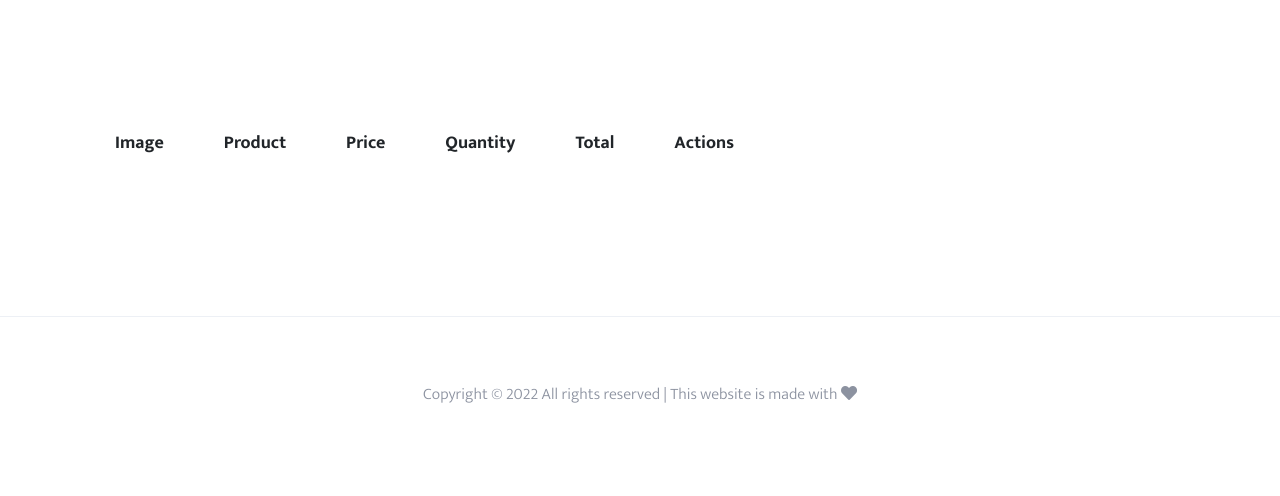
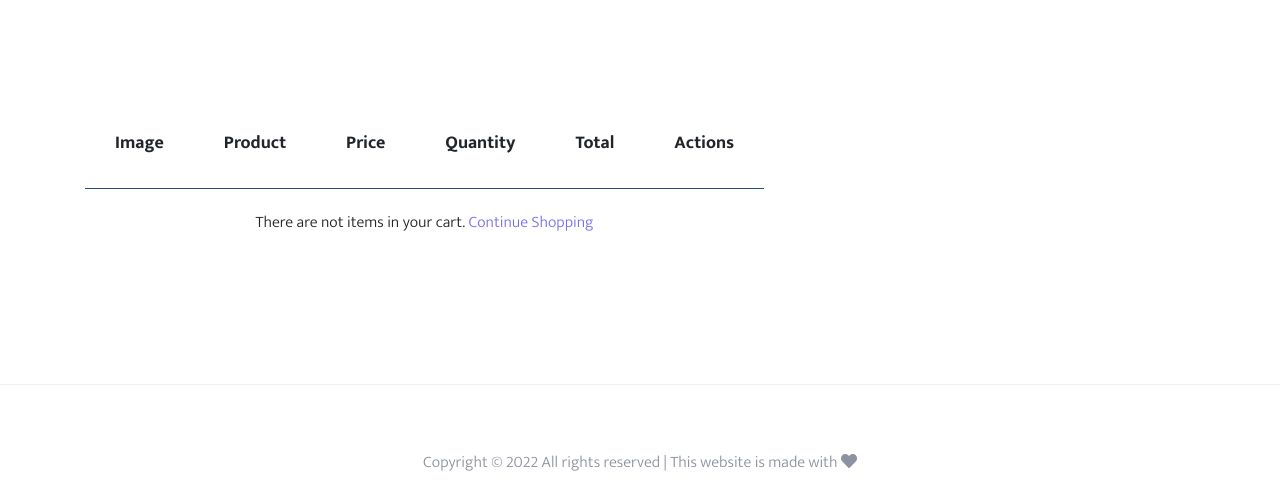
Before and after one commit to RONALDOJUNIORCURILLAVARGAS/Django_ecommerce, a Django app: page /cart/ in a window 1280 px wide. Shown: the part 276-772 px from the top of the page. Before the commit the page ends 679 px from the top, so only its background shows below. Run offline with Django 3.2, Linux system fonts and the light colour scheme; data comes from the database, SQL or seed files in the repository; both versions use the stored data as it was after the commit; data that the repository does not hold is empty; some libraries are stand-ins or nearby versions.

Commit message:
Botones de carrito

```diff
--- a/src/cart/urls.py
+++ b/src/cart/urls.py
@@ -1,3 +1,5 @@
+from os import name
+from django.views import View
 from .import views
 from django.urls import path
 
@@ -6,6 +8,11 @@ urlpatterns = [
     path('',views.CartView.as_view(), name='summary'),
     path('shop/',views.ProductListView.as_view(),name='product-list'),
     path('shop/<slug>/',views.ProductDetailView.as_view(),name='product-detail'),
-
+    path('increase-quantity/<pk>/',
+        views.IncreaseQuantityView.as_view(), name='increase-quantity'),
+    path('decrease-quantity/<pk>/',
+        views.DecreaseQuantityView.as_view(), name='decrease-quantity'),
+    path('remove-from-cart/<pk>/',
+        views.RemoveFromCartView.as_view(), name='remove-from-cart'),
 
 ]
--- a/src/cart/views.py
+++ b/src/cart/views.py
@@ -1,10 +1,9 @@
 #from django.shortcuts import render
-from re import template
 from django.views import generic
 from .utils import get_or_set_order_session
-from .models import Product
+from .models import OrderItem, Product
 from .forms import AddToCartForm
-from django.shortcuts import get_object_or_404,reverse
+from django.shortcuts import get_object_or_404, redirect,reverse
 # Create your views here.
 class ProductListView(generic.ListView):
     template_name= 'cart/product_list.html'
@@ -17,7 +16,7 @@ class ProductDetailView(generic.FormView):
         return get_object_or_404(Product, slug =self.kwargs["slug"])
 
     def get_success_url(self):
-        return reverse("home")  #TODO: cart
+        return reverse("cart:summary")
 
     def get_form_kwargs(self):
         kwargs= super(ProductDetailView, self).get_form_kwargs()
@@ -59,3 +58,28 @@ class CartView(generic.TemplateView):
         context = super(CartView, self).get_context_data(**kwargs)
         context["order"]=get_or_set_order_session(self.request)
         return context
+
+class IncreaseQuantityView(generic.View):
+    def get(self, request, *args, **kwargs):
+        order_item = get_object_or_404(OrderItem,id= kwargs['pk'])
+        order_item.quantity += 1
+        order_item.save()
+        return redirect("cart:summary")
+
+class DecreaseQuantityView(generic.View):
+    def get(self, request, *args, **kwargs):
+        order_item = get_object_or_404(OrderItem,id= kwargs['pk'])
+        if order_item.quantity <=1:
+            order_item.delete()
+
+        else:
+            order_item.quantity -= 1
+            #guardar
+            order_item.save()
+        return redirect("cart:summary")
+
+class RemoveFromCartView(generic.View):
+    def get(self, request, *args, **kwargs):
+        order_item = get_object_or_404(OrderItem,id= kwargs['pk'])
+        order_item.delete()
+        return redirect("cart:summary")
--- a/src/templates/cart/cart.html
+++ b/src/templates/cart/cart.html
@@ -49,14 +49,14 @@
                                 <td>
                                     <div class="input-group mb-3" style="max-width: 120px;">
                                         <div class="input-group-pretend">
-                                            <a href="#" class="btn btn-outline-primary">
+                                            <a href="{% url 'cart:decrease-quantity' item.id  %}"" class="btn btn-outline-primary">
                                                 &minus;
                                             </a>
                                         </div>
                                         <input type="text" class="form-control text-center"
                                         value="{{ item.quantity}}">
                                         <div class="input-group-append">
-                                            <a href="#" class="btn btn-outline-primary">
+                                            <a href="{% url 'cart:increase-quantity' item.id  %}" class="btn btn-outline-primary">
                                                 &plus;
                                             </a>
                                         </div>
@@ -67,10 +67,16 @@
                                     ${{ item.get_total_item_price}}
                                 </td>
                                 <td>
-                                    <a href="#" class="btn btn-primary btn-sm">X</a>
+                                    <a href="{% url 'cart:remove-from-cart' item.id %}" class="btn btn-primary btn-sm">X</a>
                                 </td>
 
 
+                            </tr>
+                            {% empty %}
+                            <tr>
+                                <td colspan="6">
+                                    There are not items in your cart. <a href="{% url 'cart:product-list' %}">Continue Shopping</a>
+                                </td>
                             </tr>
                             {% endfor %}
 
```
Also changed, not shown: src/db.sqlite3.
